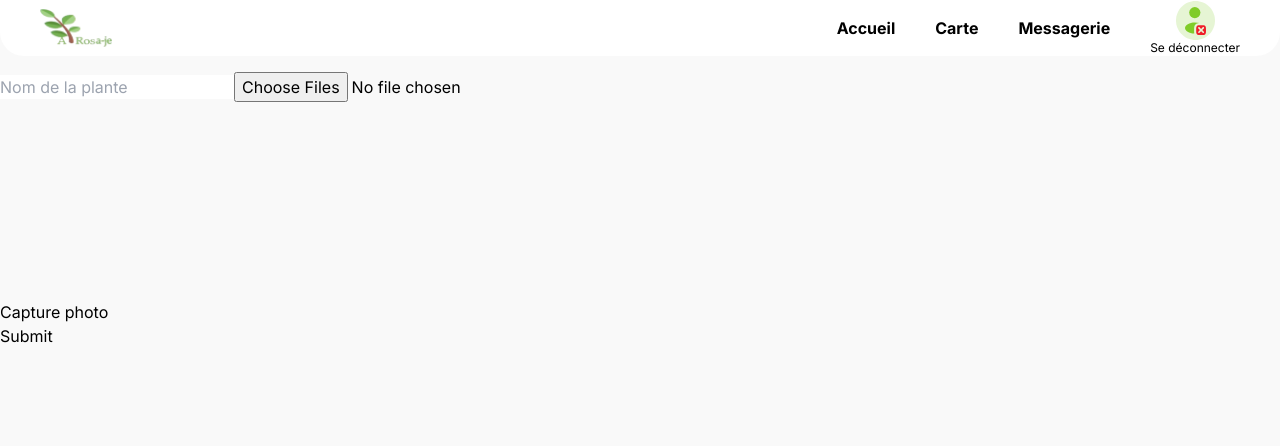
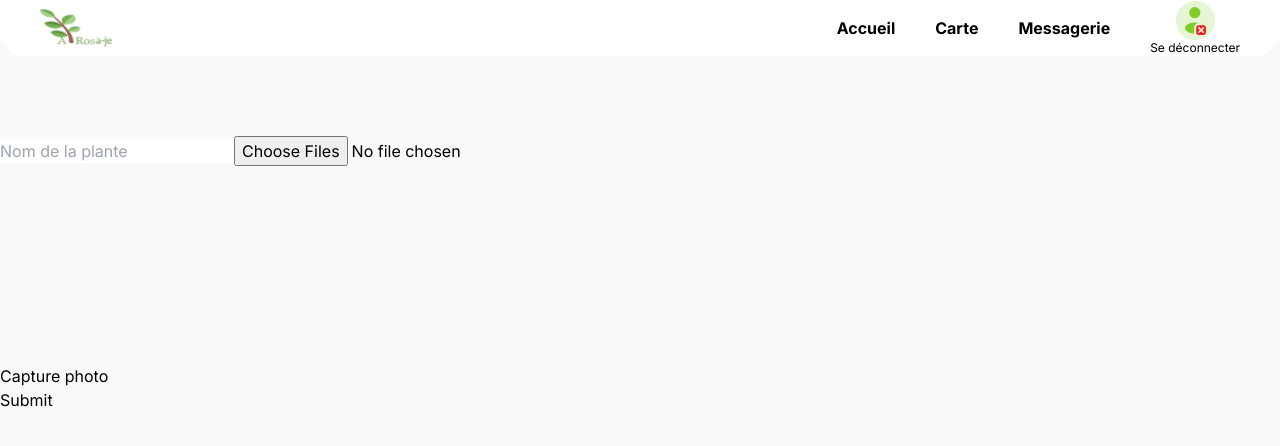
Before and after one commit to AxelRhul/mspr-501, a Next.js app: page /plantes/ajouter in a window 1280 px wide. Shown: the top 446 px of the page. Built offline with nearby package versions, Linux system fonts and the light colour scheme; no server answers; sample sign-in values are in the browser's storage.

Commit message:
Update ajouter photo

```diff
--- a/src/app/plantes/ajouter/page.tsx
+++ b/src/app/plantes/ajouter/page.tsx
@@ -58,7 +58,7 @@ export default function Page() {
 
     return (
         <>
-            <form onSubmit={onSubmit} encType="multipart/form-data">
+            <form onSubmit={onSubmit} encType="multipart/form-data" className='pt-16'>
                 <input type="text" name="plant-name" placeholder="Nom de la plante" required={true}/>
                 <input type="file" name="images" multiple/>
                 <Webcam
```
